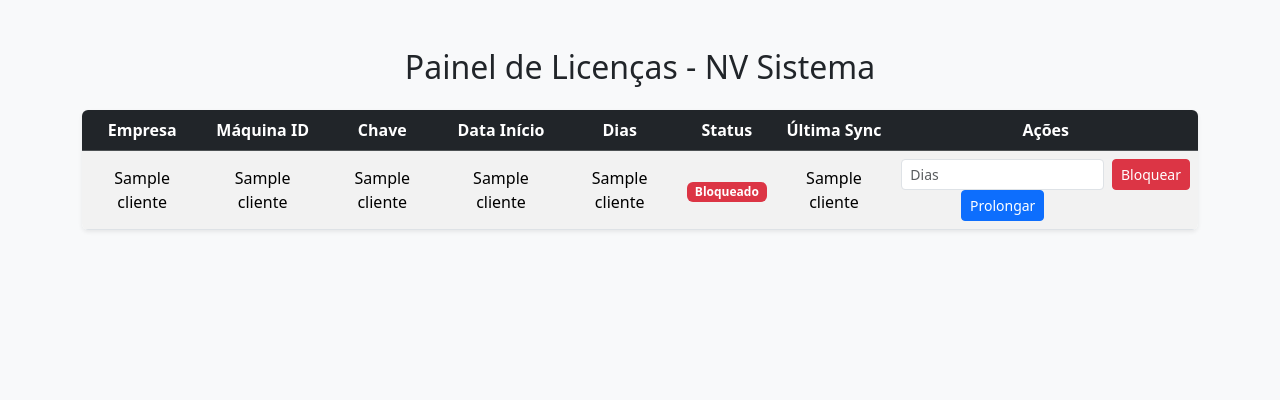
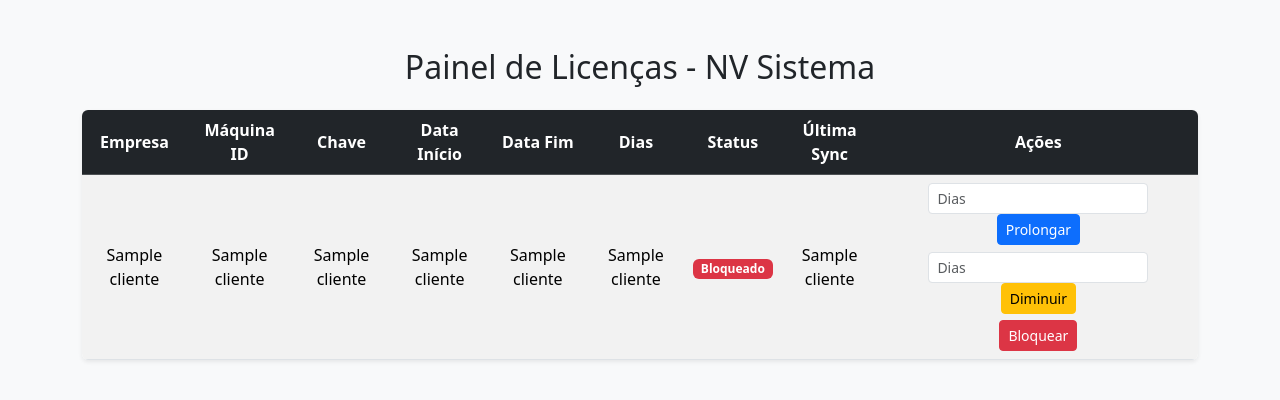
Before and after one commit to servidor879909499/servidor_licencas, a Flask app: template templates/painel.html in a window 1280 px wide. Shown: the top 400 px of the page. Run offline with Flask 3, Linux system fonts and the light colour scheme; the template is opened without the code that fills it: most values are stand-ins (such as "Sample title", 1, 10 or a date in 2020); some libraries are stand-ins or nearby versions.

Commit message:
Update painel.html

```diff
--- a/templates/painel.html
+++ b/templates/painel.html
@@ -18,7 +18,8 @@
         }
         .form-inline {
             display: flex;
-            gap: 0.5rem;
+            flex-wrap: wrap;
+            gap: 0.4rem;
             justify-content: center;
         }
         @media (max-width: 768px) {
@@ -40,6 +41,7 @@
                     <th>Máquina ID</th>
                     <th>Chave</th>
                     <th>Data Início</th>
+                    <th>Data Fim</th>
                     <th>Dias</th>
                     <th>Status</th>
                     <th>Última Sync</th>
@@ -53,21 +55,28 @@
                     <td>{{ c[2] }}</td>
                     <td>{{ c[3] }}</td>
                     <td>{{ c[4] | string }}</td>
+                    <td>{{ c[6] | string }}</td> <!-- Data Fim -->
                     <td>{{ c[5] }}</td>
                     <td>
-                        {% if c[6] == 'ativo' %}
+                        {% if c[7] == 'ativo' %}
                             <span class="badge bg-success">Ativo</span>
                         {% else %}
                             <span class="badge bg-danger">Bloqueado</span>
                         {% endif %}
                     </td>
-                    <td>{{ c[7] | string }}</td>
+                    <td>{{ c[8] | string }}</td>
                     <td>
                         <div class="form-inline">
                             <form action="{{ url_for('prolongar', cliente_id=c[0]) }}" method="POST">
                                 <input type="number" name="dias" placeholder="Dias" class="form-control form-control-sm" required min="1">
                                 <button class="btn btn-sm btn-primary mt-1 mt-md-0">Prolongar</button>
                             </form>
+
+                            <form action="{{ url_for('diminuir', cliente_id=c[0]) }}" method="POST">
+                                <input type="number" name="dias" placeholder="Dias" class="form-control form-control-sm" required min="1">
+                                <button class="btn btn-sm btn-warning mt-1 mt-md-0">Diminuir</button>
+                            </form>
+
                             <form action="{{ url_for('bloquear', cliente_id=c[0]) }}" method="POST">
                                 <button class="btn btn-sm btn-danger mt-1 mt-md-0">Bloquear</button>
                             </form>
```
